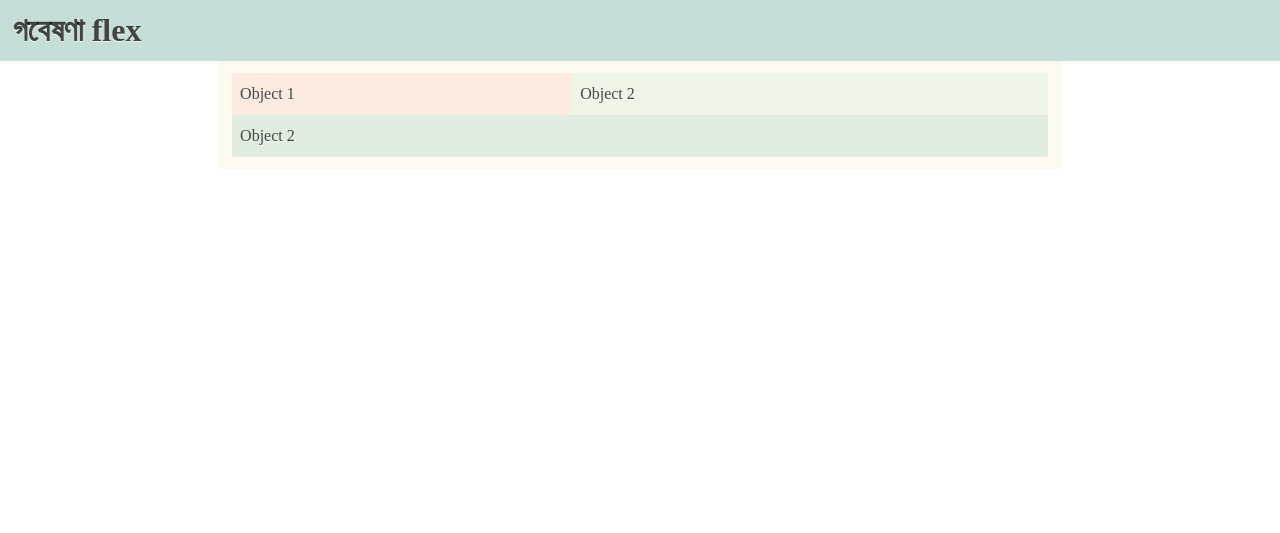
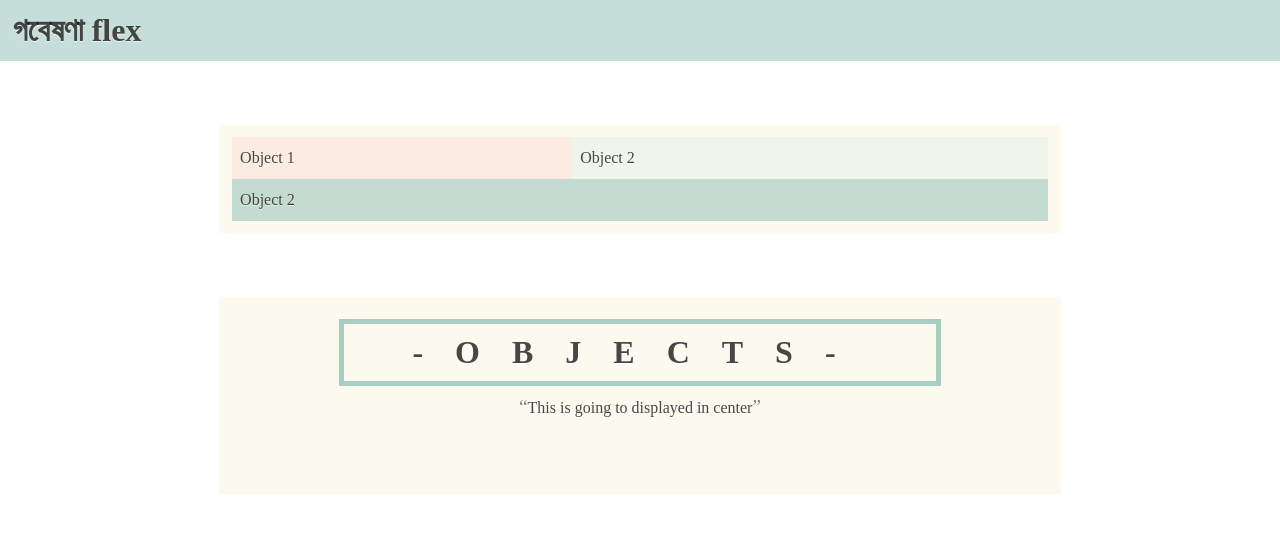
Before and after one commit to bipulcn/moder_template_1, a PHP site: page /layout_01.html in a window 1280 px wide. Shown: the top 533 px of the page. Run offline with PHP 8.4, Linux system fonts and the light colour scheme.

Commit message:
template 7

```diff
--- /dev/null
+++ b/template_7/css/custom.css
@@ -0,0 +1,8 @@
+.box_hed {
+	width: 70%;
+	margin: 10px auto;
+	border: 5px solid var(--c22);
+	text-align: center;
+	letter-spacing: 1em;
+	padding: 10px;
+}
--- a/template_7/css/layout.css
+++ b/template_7/css/layout.css
@@ -47,4 +47,4 @@ html, body { margin:0; padding: 0; min-height: 100vh; color: var(--b2); font-siz
 	margin: 0;
 	padding: 0;
 }
-.hs { line-height: 2em; border: none; width: 100%; }
+.hs { min-height: 3em; border: none; width: 100%; }
--- a/template_7/css/style.css
+++ b/template_7/css/style.css
@@ -1 +1,6 @@
 h1, h2, h3, h4, h5, h6 { padding: 0; margin: 0; }
+.bdr { border: thin solid var(--c23); padding: 10px; }
+qt{
+}
+qt:before { content: "\201C"; font-size: 1.2em; color: gray; }
+qt:after { content: "\201D"; font-size: 1.2em; color: gray; }
--- a/template_7/layout_01.html
+++ b/template_7/layout_01.html
@@ -7,17 +7,25 @@
 	<link rel="stylesheet" type="text/css" href="./css/colors.css">
 	<link rel="stylesheet" type="text/css" href="./css/layout_ext.css">
 	<link rel="stylesheet" type="text/css" href="./css/style.css">
+	<link rel="stylesheet" type="text/css" href="./css/custom.css">
 </head>
 <body>
 <div class="col_12 col c5"><h1 class="c5">গবেষণা flex</h1></div>
+<hr class="hs">
 <div class="f_hold">
 	<div class="col_8 col mid">
 		<div class="f_hold">
 			<div class="f_col_5 col">Object 1</div>
 			<div class="f_col_7 col">Object 2</div>
 			<hr class="clear">
-			<div class="f_col_2 col">Object 2</div>
+			<div class="f_col_12 col">Object 2</div>
 		</div>
+	</div>
+	<hr class="hs">
+	<div class="col_8 col mid">
+		<h1 class="box_hed">-OBJECTS-</h1>
+		<div class="tac"><qt>This is going to displayed in center</qt></div>
+		<hr class="hs">
 	</div>
 </div>
 </body>
```
